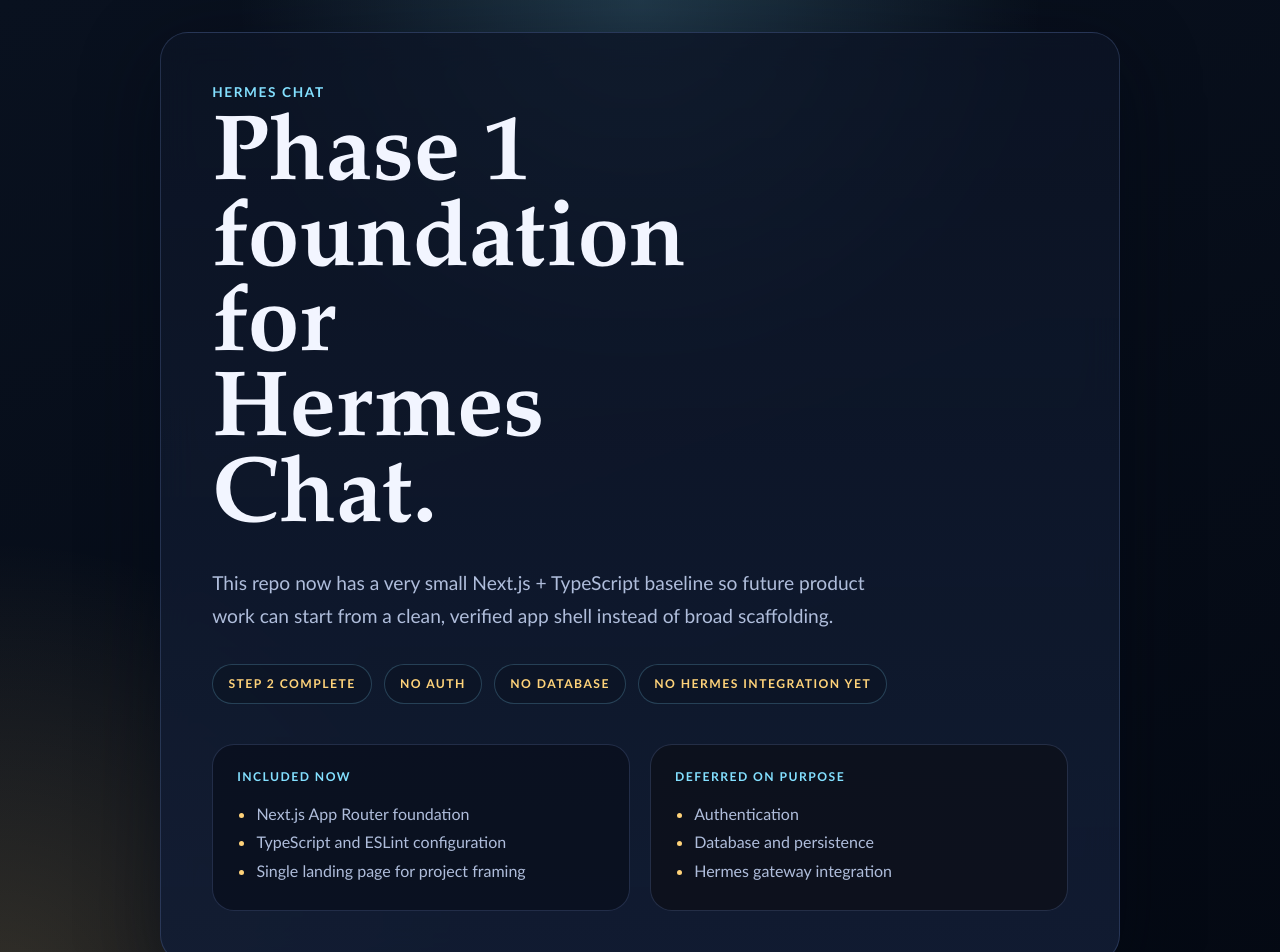
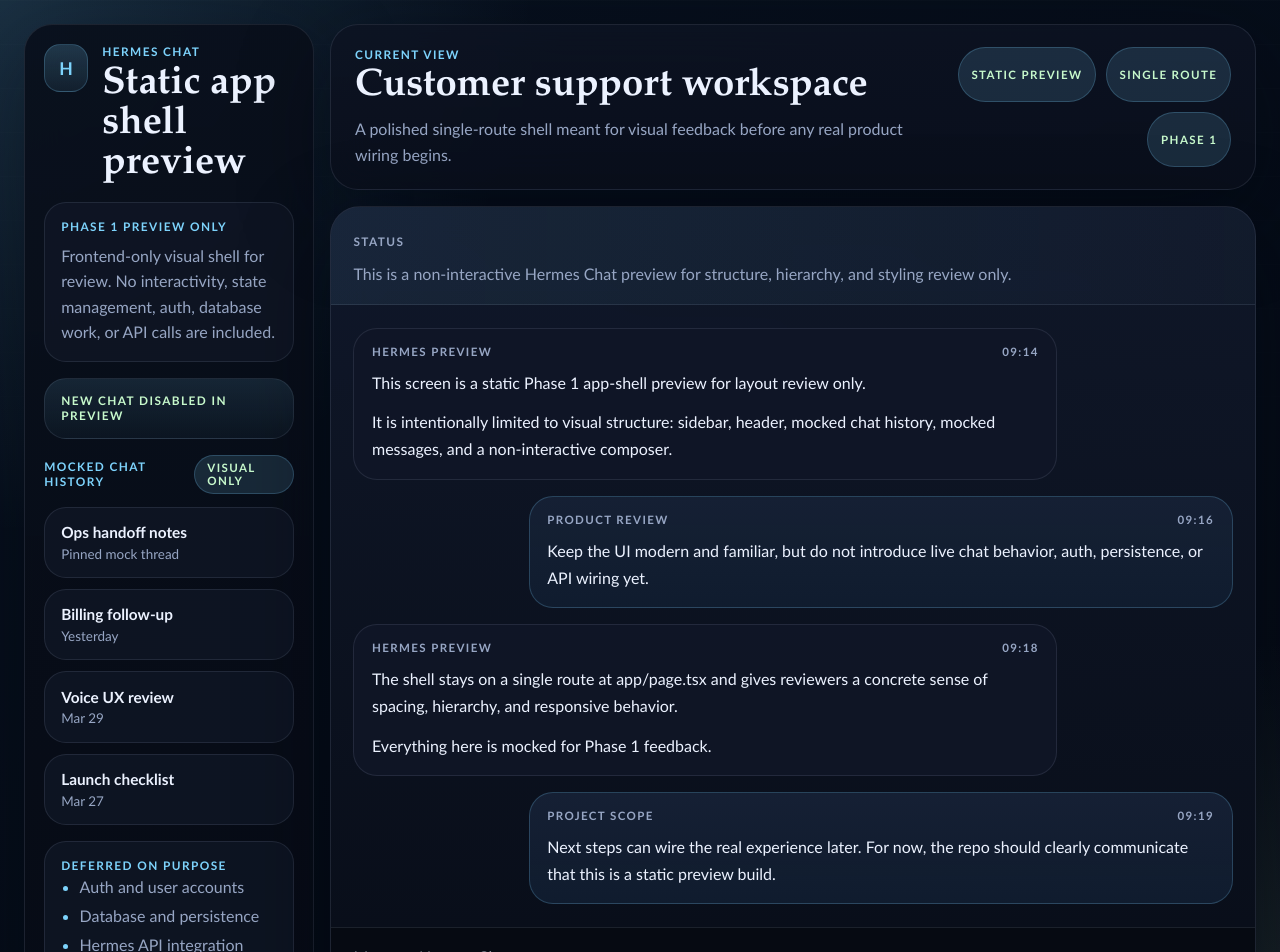
Before and after one commit to sai-samarth/hermes-chat, a Next.js app: page / in a window 1280 px wide. Shown: the top 952 px of the page. Built offline with nearby package versions, Linux system fonts and the light colour scheme.

Commit message:
feat: add static chat app shell preview

```diff
--- a/app/globals.css
+++ b/app/globals.css
@@ -1,15 +1,19 @@
 :root {
   color-scheme: dark;
-  --bg: #09111f;
-  --bg-accent: #16253f;
-  --surface: rgba(12, 20, 37, 0.8);
-  --surface-strong: rgba(18, 29, 52, 0.92);
-  --border: rgba(145, 176, 255, 0.18);
-  --text: #f2f5ff;
-  --muted: #afbddb;
-  --accent: #83e0ff;
-  --accent-strong: #ffd37a;
-  --shadow: 0 24px 80px rgba(3, 8, 19, 0.48);
+  --bg: #07111f;
+  --bg-strong: #040913;
+  --sidebar: rgba(9, 15, 27, 0.92);
+  --panel: rgba(13, 19, 34, 0.86);
+  --panel-strong: rgba(16, 24, 42, 0.96);
+  --panel-soft: rgba(17, 24, 39, 0.72);
+  --border: rgba(148, 163, 184, 0.15);
+  --border-strong: rgba(125, 211, 252, 0.22);
+  --text: #ecf2ff;
+  --muted: #97a6c4;
+  --accent: #7dd3fc;
+  --accent-soft: rgba(125, 211, 252, 0.14);
+  --accent-strong: #c7f9cc;
+  --shadow: 0 28px 90px rgba(2, 7, 16, 0.45);
 }
 
 * {
@@ -24,131 +28,385 @@
   margin: 0;
   min-height: 100vh;
   background:
-    radial-gradient(circle at top, rgba(131, 224, 255, 0.2), transparent 34%),
-    radial-gradient(circle at bottom left, rgba(255, 211, 122, 0.18), transparent 28%),
-    linear-gradient(160deg, var(--bg) 0%, #040913 100%);
+    radial-gradient(circle at top left, rgba(125, 211, 252, 0.16), transparent 32%),
+    radial-gradient(circle at bottom right, rgba(199, 249, 204, 0.12), transparent 26%),
+    linear-gradient(145deg, var(--bg) 0%, var(--bg-strong) 100%);
   color: var(--text);
   font-family: "Avenir Next", "Segoe UI Variable", "Trebuchet MS", sans-serif;
+}
+
+body::before {
+  content: "";
+  position: fixed;
+  inset: 0;
+  pointer-events: none;
+  background-image: linear-gradient(
+    rgba(255, 255, 255, 0.03) 1px,
+    transparent 1px
+  );
+  background-size: 100% 44px;
+  mask-image: linear-gradient(180deg, rgba(0, 0, 0, 0.45), transparent 85%);
 }
 
 a {
   color: inherit;
 }
 
-.page-shell {
+.preview-shell {
   min-height: 100vh;
   display: grid;
-  place-items: center;
-  padding: 2rem;
+  grid-template-columns: minmax(260px, 290px) minmax(0, 1fr);
+  gap: 1rem;
+  padding: clamp(1rem, 2vw, 1.5rem);
 }
 
-.hero-card {
-  width: min(960px, 100%);
-  padding: clamp(2rem, 4vw, 4rem);
+.sidebar,
+.chat-header,
+.conversation-card {
   border: 1px solid var(--border);
-  border-radius: 28px;
-  background: linear-gradient(180deg, var(--surface) 0%, var(--surface-strong) 100%);
   box-shadow: var(--shadow);
   backdrop-filter: blur(18px);
 }
 
-.eyebrow,
-.panel-label,
-.status-strip span {
+.sidebar {
+  display: flex;
+  flex-direction: column;
+  gap: 1rem;
+  padding: 1.2rem;
+  border-radius: 28px;
+  background: linear-gradient(180deg, var(--sidebar) 0%, rgba(7, 12, 22, 0.94) 100%);
+}
+
+.brand-block {
+  display: flex;
+  gap: 0.9rem;
+  align-items: flex-start;
+}
+
+.brand-mark {
+  width: 3rem;
+  height: 3rem;
+  display: grid;
+  place-items: center;
+  border: 1px solid var(--border-strong);
+  border-radius: 1rem;
+  background: linear-gradient(180deg, rgba(125, 211, 252, 0.2), rgba(125, 211, 252, 0.08));
+  color: var(--accent);
+  font-size: 1.1rem;
+  font-weight: 800;
+}
+
+.section-label,
+.header-tags span,
+.tag,
+.ghost-action,
+.message-meta,
+.composer-tags span {
   text-transform: uppercase;
   letter-spacing: 0.12em;
 }
 
-.eyebrow {
-  margin: 0 0 1rem;
+.section-label {
+  margin: 0;
   color: var(--accent);
-  font-size: 0.85rem;
+  font-size: 0.74rem;
   font-weight: 700;
 }
 
-h1 {
+.brand-block h1,
+.chat-header h2 {
   margin: 0;
-  max-width: 10ch;
   font-family: "Iowan Old Style", "Palatino Linotype", "Book Antiqua", serif;
-  font-size: clamp(3rem, 8vw, 5.8rem);
-  line-height: 0.92;
+  line-height: 1.05;
 }
 
-.lead {
-  margin: 1.5rem 0 0;
-  max-width: 42rem;
+.brand-block h1 {
+  margin-top: 0.35rem;
+  max-width: 11ch;
+  font-size: clamp(1.8rem, 4vw, 2.4rem);
+}
+
+.sidebar-card,
+.history-item,
+.ghost-action {
+  border: 1px solid var(--border);
+  border-radius: 22px;
+  background: var(--panel-soft);
+}
+
+.sidebar-card {
+  padding: 1rem;
+}
+
+.sidebar-copy,
+.history-item span,
+.scope-list,
+.header-copy,
+.notice-banner p,
+.composer-copy {
   color: var(--muted);
-  font-size: clamp(1.05rem, 2vw, 1.2rem);
+}
+
+.sidebar-copy,
+.header-copy,
+.notice-banner p,
+.composer-copy {
+  margin: 0.55rem 0 0;
+  line-height: 1.6;
+}
+
+.ghost-action {
+  padding: 0.9rem 1rem;
+  background: linear-gradient(180deg, rgba(125, 211, 252, 0.12), rgba(125, 211, 252, 0.04));
+  color: var(--accent-strong);
+  font-size: 0.74rem;
+  font-weight: 700;
+}
+
+.sidebar-section {
+  display: flex;
+  flex-direction: column;
+  gap: 0.8rem;
+}
+
+.sidebar-heading {
+  display: flex;
+  justify-content: space-between;
+  gap: 0.75rem;
+  align-items: center;
+}
+
+.tag,
+.header-tags span,
+.composer-tags span {
+  display: inline-flex;
+  align-items: center;
+  justify-content: center;
+  min-height: 2rem;
+  padding: 0.35rem 0.8rem;
+  border: 1px solid var(--border-strong);
+  border-radius: 999px;
+  background: var(--accent-soft);
+  color: var(--accent-strong);
+  font-size: 0.72rem;
+  font-weight: 700;
+}
+
+.history-list,
+.scope-list {
+  margin: 0;
+  padding: 0;
+}
+
+.history-list {
+  list-style: none;
+  display: flex;
+  flex-direction: column;
+  gap: 0.7rem;
+}
+
+.history-item {
+  display: flex;
+  flex-direction: column;
+  gap: 0.3rem;
+  padding: 0.95rem 1rem;
+}
+
+.history-item strong {
+  font-size: 0.96rem;
+  font-weight: 600;
+}
+
+.history-item span {
+  font-size: 0.84rem;
+}
+
+.scope-list {
+  padding-left: 1.15rem;
+  line-height: 1.8;
+}
+
+.scope-list li::marker {
+  color: var(--accent);
+}
+
+.chat-frame {
+  min-width: 0;
+  display: flex;
+  flex-direction: column;
+  gap: 1rem;
+}
+
+.chat-header {
+  display: flex;
+  justify-content: space-between;
+  gap: 1rem;
+  padding: 1.35rem 1.5rem;
+  border-radius: 28px;
+  background: linear-gradient(180deg, var(--panel) 0%, rgba(10, 15, 28, 0.9) 100%);
+}
+
+.chat-header h2 {
+  margin-top: 0.35rem;
+  font-size: clamp(1.7rem, 4vw, 2.4rem);
+}
+
+.header-copy {
+  max-width: 44rem;
+}
+
+.header-tags {
+  display: flex;
+  flex-wrap: wrap;
+  gap: 0.6rem;
+  justify-content: flex-end;
+}
+
+.conversation-card {
+  min-height: min(760px, calc(100vh - 8rem));
+  display: flex;
+  flex-direction: column;
+  border-radius: 30px;
+  background: linear-gradient(180deg, var(--panel-strong) 0%, rgba(8, 13, 24, 0.98) 100%);
+  overflow: hidden;
+}
+
+.notice-banner {
+  padding: 1.1rem 1.4rem;
+  border-bottom: 1px solid var(--border);
+  background: linear-gradient(90deg, rgba(125, 211, 252, 0.08), rgba(125, 211, 252, 0.02));
+}
+
+.notice-banner p {
+  max-width: 52rem;
+}
+
+.message-list {
+  flex: 1;
+  display: flex;
+  flex-direction: column;
+  gap: 1rem;
+  padding: 1.4rem;
+}
+
+.message {
+  width: min(44rem, 100%);
+  padding: 1rem 1.1rem;
+  border: 1px solid var(--border);
+  border-radius: 24px;
+  background: rgba(16, 22, 39, 0.94);
+}
+
+.message-assistant {
+  align-self: flex-start;
+}
+
+.message-user {
+  align-self: flex-end;
+  background: linear-gradient(180deg, rgba(22, 33, 53, 0.96), rgba(17, 29, 48, 0.92));
+  border-color: var(--border-strong);
+}
+
+.message-meta {
+  display: flex;
+  justify-content: space-between;
+  gap: 0.75rem;
+  margin-bottom: 0.7rem;
+  color: var(--muted);
+  font-size: 0.72rem;
+  font-weight: 700;
+}
+
+.message p {
+  margin: 0;
   line-height: 1.7;
 }
 
-.status-strip {
+.message p + p {
+  margin-top: 0.75rem;
+}
+
+.composer-shell {
+  display: flex;
+  justify-content: space-between;
+  gap: 1rem;
+  align-items: flex-end;
+  padding: 1.2rem 1.4rem 1.35rem;
+  border-top: 1px solid var(--border);
+  background: rgba(6, 10, 18, 0.92);
+}
+
+.composer-placeholder {
+  margin: 0;
+  color: rgba(236, 242, 255, 0.72);
+  font-size: 1rem;
+}
+
+.composer-tags {
   display: flex;
   flex-wrap: wrap;
-  gap: 0.75rem;
-  margin-top: 2rem;
+  gap: 0.65rem;
+  justify-content: flex-end;
 }
 
-.status-strip span {
-  padding: 0.7rem 0.95rem;
-  border: 1px solid rgba(131, 224, 255, 0.22);
-  border-radius: 999px;
-  background: rgba(10, 18, 32, 0.5);
-  color: var(--accent-strong);
-  font-size: 0.76rem;
-  font-weight: 700;
+.send-pill {
+  background: linear-gradient(180deg, rgba(199, 249, 204, 0.24), rgba(199, 249, 204, 0.12));
 }
 
-.panel-grid {
-  display: grid;
-  grid-template-columns: repeat(2, minmax(0, 1fr));
-  gap: 1.25rem;
-  margin-top: 2.5rem;
-}
+@media (max-width: 980px) {
+  .preview-shell {
+    grid-template-columns: 1fr;
+  }
 
-.panel {
-  padding: 1.5rem;
-  border: 1px solid var(--border);
-  border-radius: 22px;
-  background: rgba(9, 15, 28, 0.72);
-}
+  .sidebar {
+    order: 2;
+  }
 
-.panel-muted {
-  background: rgba(13, 17, 29, 0.94);
-}
+  .chat-frame {
+    order: 1;
+  }
 
-.panel-label {
-  margin: 0 0 1rem;
-  color: var(--accent);
-  font-size: 0.76rem;
-  font-weight: 700;
-}
+  .history-list {
+    display: grid;
+    grid-template-columns: repeat(2, minmax(0, 1fr));
+  }
 
-.panel ul {
-  margin: 0;
-  padding-left: 1.2rem;
-  color: var(--muted);
-  line-height: 1.8;
-}
-
-.panel li::marker {
-  color: var(--accent-strong);
+  .conversation-card {
+    min-height: 680px;
+  }
 }
 
 @media (max-width: 700px) {
-  .page-shell {
-    padding: 1rem;
+  .preview-shell {
+    padding: 0.8rem;
   }
 
-  .hero-card {
+  .sidebar,
+  .chat-header,
+  .conversation-card {
     border-radius: 24px;
   }
 
-  .panel-grid {
+  .chat-header,
+  .composer-shell {
+    flex-direction: column;
+    align-items: flex-start;
+  }
+
+  .header-tags,
+  .composer-tags {
+    justify-content: flex-start;
+  }
+
+  .history-list {
     grid-template-columns: 1fr;
   }
 
-  h1 {
-    max-width: none;
+  .message {
+    width: 100%;
+  }
+
+  .conversation-card {
+    min-height: 620px;
   }
 }
--- a/app/layout.tsx
+++ b/app/layout.tsx
@@ -4,8 +4,8 @@
 import "./globals.css";
 
 export const metadata: Metadata = {
-  title: "Hermes Chat | Phase 1 Foundation",
-  description: "Minimal Next.js foundation for Hermes Chat Phase 1."
+  title: "Hermes Chat | Static Phase 1 Preview",
+  description: "Static frontend app-shell preview for Hermes Chat Phase 1."
 };
 
 type RootLayoutProps = Readonly<{
--- a/app/page.tsx
+++ b/app/page.tsx
@@ -1,53 +1,175 @@
-const currentScope = [
-  "Next.js App Router foundation",
-  "TypeScript and ESLint configuration",
-  "Single landing page for project framing"
+const chatHistory = [
+  {
+    title: "Ops handoff notes",
+    detail: "Pinned mock thread"
+  },
+  {
+    title: "Billing follow-up",
+    detail: "Yesterday"
+  },
+  {
+    title: "Voice UX review",
+    detail: "Mar 29"
+  },
+  {
+    title: "Launch checklist",
+    detail: "Mar 27"
+  }
 ];
 
-const deferredScope = [
-  "Authentication",
+const messages = [
+  {
+    role: "assistant",
+    author: "Hermes Preview",
+    time: "09:14",
+    lines: [
+      "This screen is a static Phase 1 app-shell preview for layout review only.",
+      "It is intentionally limited to visual structure: sidebar, header, mocked chat history, mocked messages, and a non-interactive composer."
+    ]
+  },
+  {
+    role: "user",
+    author: "Product Review",
+    time: "09:16",
+    lines: [
+      "Keep the UI modern and familiar, but do not introduce live chat behavior, auth, persistence, or API wiring yet."
+    ]
+  },
+  {
+    role: "assistant",
+    author: "Hermes Preview",
+    time: "09:18",
+    lines: [
+      "The shell stays on a single route at app/page.tsx and gives reviewers a concrete sense of spacing, hierarchy, and responsive behavior.",
+      "Everything here is mocked for Phase 1 feedback."
+    ]
+  },
+  {
+    role: "user",
+    author: "Project Scope",
+    time: "09:19",
+    lines: [
+      "Next steps can wire the real experience later. For now, the repo should clearly communicate that this is a static preview build."
+    ]
+  }
+];
+
+const outOfScope = [
+  "Auth and user accounts",
   "Database and persistence",
-  "Hermes gateway integration"
+  "Hermes API integration"
 ];
 
 export default function Home() {
   return (
-    <main className="page-shell">
-      <section className="hero-card">
-        <p className="eyebrow">Hermes Chat</p>
-        <h1>Phase 1 foundation for Hermes Chat.</h1>
-        <p className="lead">
-          This repo now has a very small Next.js + TypeScript baseline so future
-          product work can start from a clean, verified app shell instead of
-          broad scaffolding.
-        </p>
-
-        <div className="status-strip">
-          <span>Step 2 complete</span>
-          <span>No auth</span>
-          <span>No database</span>
-          <span>No Hermes integration yet</span>
+    <main className="preview-shell">
+      <aside className="sidebar">
+        <div className="brand-block">
+          <div className="brand-mark">H</div>
+          <div>
+            <p className="section-label">Hermes Chat</p>
+            <h1>Static app shell preview</h1>
+          </div>
         </div>
 
-        <div className="panel-grid">
-          <section className="panel">
-            <p className="panel-label">Included now</p>
-            <ul>
-              {currentScope.map((item) => (
+        <section className="sidebar-card">
+          <p className="section-label">Phase 1 preview only</p>
+          <p className="sidebar-copy">
+            Frontend-only visual shell for review. No interactivity, state
+            management, auth, database work, or API calls are included.
+          </p>
+        </section>
+
+        <div className="ghost-action">New chat disabled in preview</div>
+
+        <section aria-labelledby="history-heading" className="sidebar-section">
+          <div className="sidebar-heading">
+            <p id="history-heading" className="section-label">
+              Mocked chat history
+            </p>
+            <span className="tag">Visual only</span>
+          </div>
+
+          <ul className="history-list">
+            {chatHistory.map((item) => (
+              <li key={item.title} className="history-item">
+                <strong>{item.title}</strong>
+                <span>{item.detail}</span>
+              </li>
+            ))}
+          </ul>
+        </section>
+
+        <section className="sidebar-card">
+          <p className="section-label">Deferred on purpose</p>
+          <ul className="scope-list">
+            {outOfScope.map((item) => (
               <li key={item}>{item}</li>
             ))}
           </ul>
         </section>
+      </aside>
 
-          <section className="panel panel-muted">
-            <p className="panel-label">Deferred on purpose</p>
-            <ul>
-              {deferredScope.map((item) => (
-                <li key={item}>{item}</li>
+      <section className="chat-frame" aria-label="Static chat application shell">
+        <header className="chat-header">
+          <div>
+            <p className="section-label">Current view</p>
+            <h2>Customer support workspace</h2>
+            <p className="header-copy">
+              A polished single-route shell meant for visual feedback before any
+              real product wiring begins.
+            </p>
+          </div>
+
+          <div className="header-tags" aria-label="Preview status">
+            <span>Static preview</span>
+            <span>Single route</span>
+            <span>Phase 1</span>
+          </div>
+        </header>
+
+        <section className="conversation-card">
+          <div className="notice-banner">
+            <p className="section-label">Status</p>
+            <p>
+              This is a non-interactive Hermes Chat preview for structure,
+              hierarchy, and styling review only.
+            </p>
+          </div>
+
+          <div className="message-list" aria-label="Mocked conversation">
+            {messages.map((message) => (
+              <article
+                key={`${message.role}-${message.time}`}
+                className={`message message-${message.role}`}
+              >
+                <div className="message-meta">
+                  <span>{message.author}</span>
+                  <span>{message.time}</span>
+                </div>
+
+                {message.lines.map((line) => (
+                  <p key={line}>{line}</p>
                 ))}
-            </ul>
+              </article>
+            ))}
+          </div>
+
+          <footer className="composer-shell" aria-label="Static composer preview">
+            <div>
+              <p className="composer-placeholder">Message Hermes Chat</p>
+              <p className="composer-copy">
+                Static Phase 1 preview. Composer actions, persistence, and
+                Hermes connectivity are intentionally not wired yet.
+              </p>
+            </div>
+
+            <div className="composer-tags" aria-hidden="true">
+              <span>Attachments later</span>
+              <span className="send-pill">Send</span>
+            </div>
+          </footer>
         </section>
-        </div>
       </section>
     </main>
   );
```
Also changed, not shown: 3 other files (tests, documents, lock files or other folders). Lines whose indentation alone changed are shown as unchanged.
